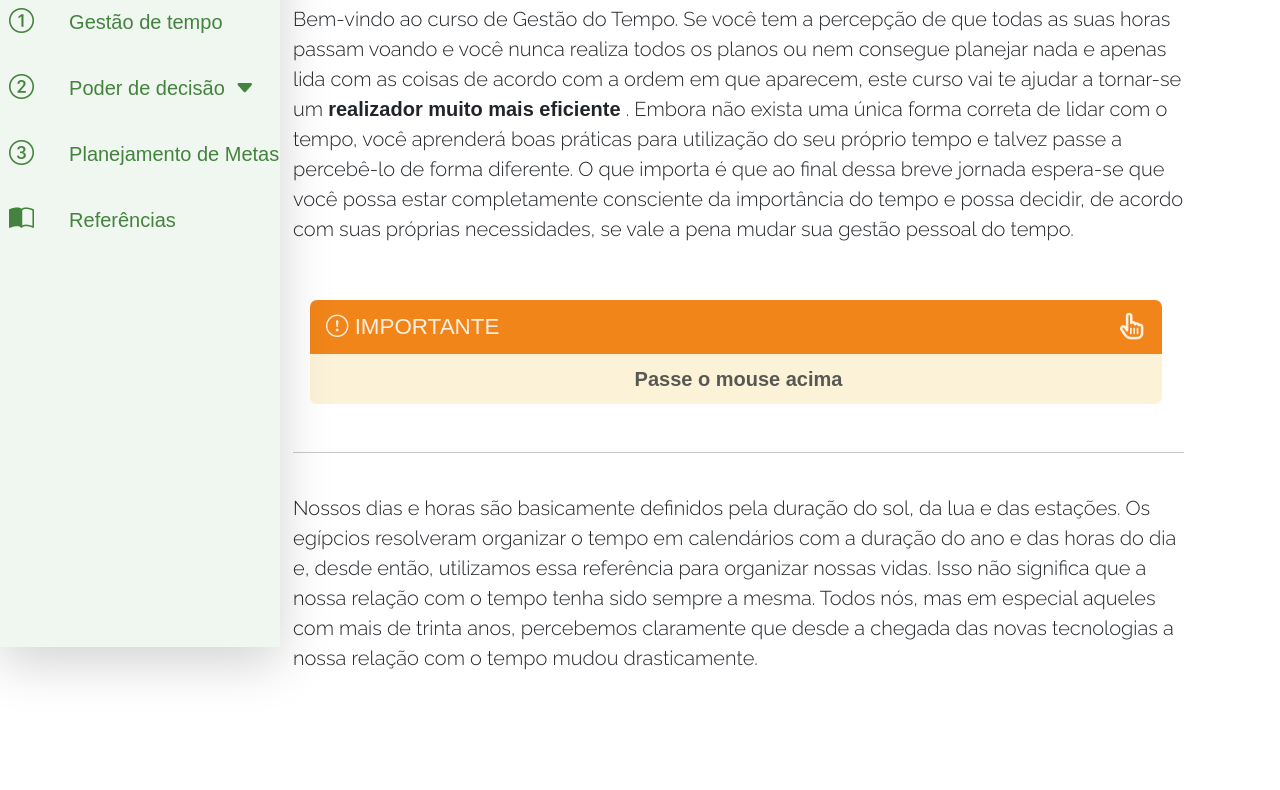
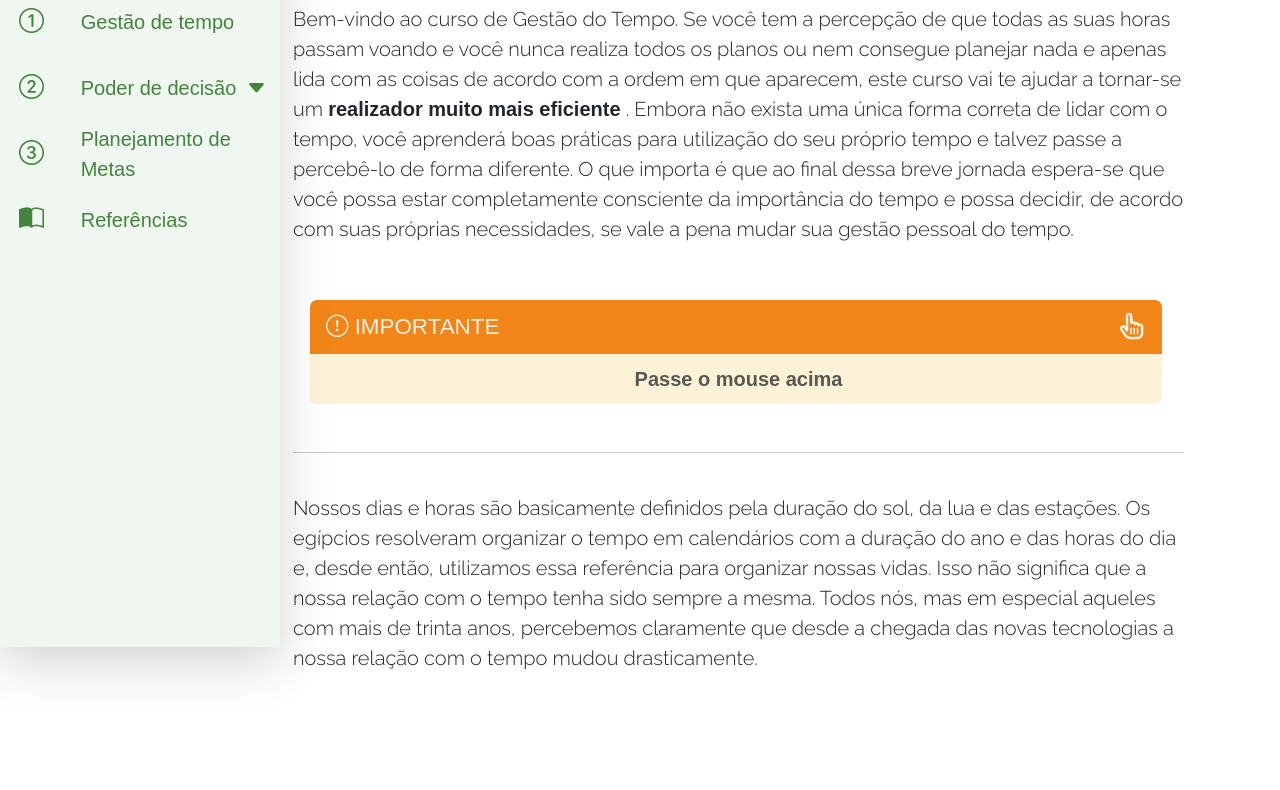
Before and after one commit to juliaamarall/egpce, a plain HTML site: page index.html in a window 1280 px wide. Shown: the part 153-943 px from the top of the page. Drawn offline with nearby package versions, Linux system fonts and the light colour scheme.

Commit message:
Letras do menulateral OK

```diff
--- a/css/style.css
+++ b/css/style.css
@@ -155,7 +155,8 @@ ul li.menu a {
 
 
 ul li.menu a .txt {
-    margin-left: 2.2rem;
+    margin-left: 2.3rem;
+
 }
 
 ul li.menu a {
@@ -164,7 +165,6 @@ ul li.menu a {
 
 ul li.menu a .icon>i {
     font-size: 25px;
-    margin-left: -10px;
 }
 
 ul li.menu a:hover {
@@ -172,7 +172,6 @@ ul li.menu a:hover {
     background-color: #1a9c60;
 
 }
-
 
 [data-theme="dark"] ul li.menu a:hover {
     background-color: #3be3e2;
@@ -185,6 +184,7 @@ ul li.menu a:hover {
 .menulateral:hover~.all-conteudo{
     margin-left:100px ;
 }
+
 
 .menulateral:hover {
     width: 280px;
```
